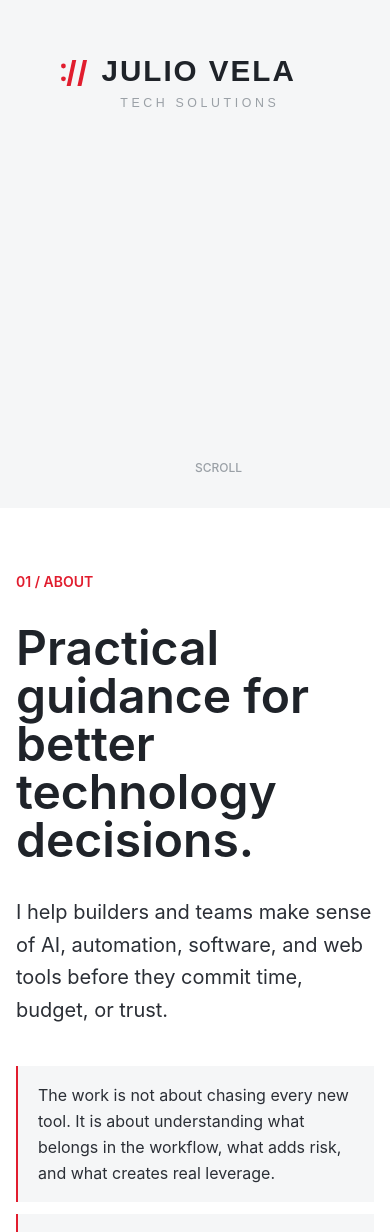
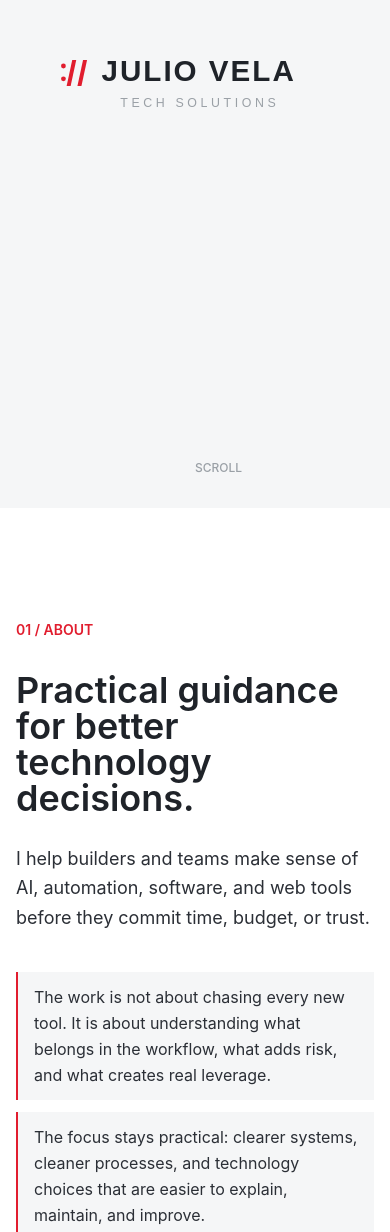
Before and after one commit to jcvela76/juliovela.com, a Next.js app: page / in a window 390 px wide. Shown: the part 336-1568 px from the top of the page. Built offline with nearby package versions, Linux system fonts and the light colour scheme.

Commit message:
fix: improve mobile scroll rhythm

```diff
--- a/src/app/globals.css
+++ b/src/app/globals.css
@@ -17,6 +17,7 @@
 
 html {
   scroll-behavior: smooth;
+  scroll-padding-top: 4rem;
 }
 
 body {
@@ -101,11 +102,16 @@ section[id] {
 
 @media (min-width: 1024px) and (min-height: 760px) {
   html {
+    scroll-padding-top: 0;
     scroll-snap-type: y mandatory;
   }
 
   .scroll-panel {
     scroll-snap-align: start;
+  }
+
+  section[id] {
+    scroll-margin-top: 0;
   }
 }
 
--- a/src/app/page.tsx
+++ b/src/app/page.tsx
@@ -28,15 +28,15 @@ export default function HomePage() {
 
         <section
           id="contact"
-          className="scroll-panel min-h-screen bg-[color:var(--brand-white)] text-[color:var(--brand-space)]"
+          className="scroll-panel bg-[color:var(--brand-white)] text-[color:var(--brand-space)]"
         >
-          <div className="mx-auto flex min-h-screen w-full max-w-6xl flex-col justify-between px-4 py-10 md:px-8 md:py-12">
-            <div className="flex flex-1 flex-col justify-center py-20 md:py-24">
+          <div className="mx-auto flex min-h-[100svh] w-full max-w-6xl flex-col justify-between px-4 py-10 md:px-8 md:py-12">
+            <div className="flex flex-1 flex-col justify-center py-24 md:py-24">
               <p className="text-sm font-semibold uppercase text-[color:var(--brand-red)]">05 / Contact</p>
-              <h2 className="mt-8 max-w-4xl text-5xl font-semibold leading-none text-[color:var(--brand-space)] md:text-7xl">
+              <h2 className="mt-8 max-w-4xl text-4xl font-semibold leading-none text-[color:var(--brand-space)] sm:text-5xl md:text-7xl">
                 Have a technology decision that needs a sharper point of view?
               </h2>
-              <p className="mt-8 max-w-2xl text-xl leading-relaxed text-[color:var(--brand-graphite)] md:text-2xl">
+              <p className="mt-7 max-w-2xl text-lg leading-relaxed text-[color:var(--brand-graphite)] sm:text-xl md:mt-8 md:text-2xl">
                 For project questions, workflow reviews, or practical software direction, start with a direct note.
               </p>
               <a
--- a/src/components/content-section.tsx
+++ b/src/components/content-section.tsx
@@ -63,9 +63,9 @@ export default function ContentSection({
   return (
     <section
       id={id}
-      className={`scroll-panel flex min-h-screen items-center ${styles.section}`}
+      className={`scroll-panel flex items-center ${styles.section}`}
     >
-      <div className="mx-auto w-full max-w-6xl px-4 py-16 md:px-8 md:py-24">
+      <div className="mx-auto w-full max-w-6xl px-4 py-24 sm:py-20 md:px-8 md:py-24">
         <div className="flex items-start justify-between gap-4">
           <p className={`text-sm font-semibold uppercase ${styles.eyebrow}`}>{eyebrow}</p>
           {draft && (
@@ -74,10 +74,10 @@ export default function ContentSection({
             </span>
           )}
         </div>
-        <h2 className={`mt-8 max-w-4xl text-5xl font-semibold leading-none md:text-7xl ${styles.title}`}>
+        <h2 className={`mt-8 max-w-4xl text-4xl font-semibold leading-none sm:text-5xl md:text-7xl ${styles.title}`}>
           {title}
         </h2>
-        <p className={`mt-8 max-w-3xl text-xl leading-relaxed md:text-2xl ${styles.summary}`}>
+        <p className={`mt-7 max-w-3xl text-lg leading-relaxed sm:text-xl md:mt-8 md:text-2xl ${styles.summary}`}>
           {summary}
         </p>
         {note ? <p className={`mt-4 text-sm ${styles.note}`}>{note}</p> : null}
@@ -86,7 +86,7 @@ export default function ContentSection({
             {items.map((item) => (
               <li
                 key={item}
-                className={`border-l-2 px-5 py-4 text-base leading-relaxed md:text-lg ${styles.item}`}
+                className={`border-l-2 px-4 py-3 text-base leading-relaxed sm:px-5 sm:py-4 md:text-lg ${styles.item}`}
               >
                 {item}
               </li>
```
Also changed, not shown: 2 other files (tests, documents, lock files or other folders).
